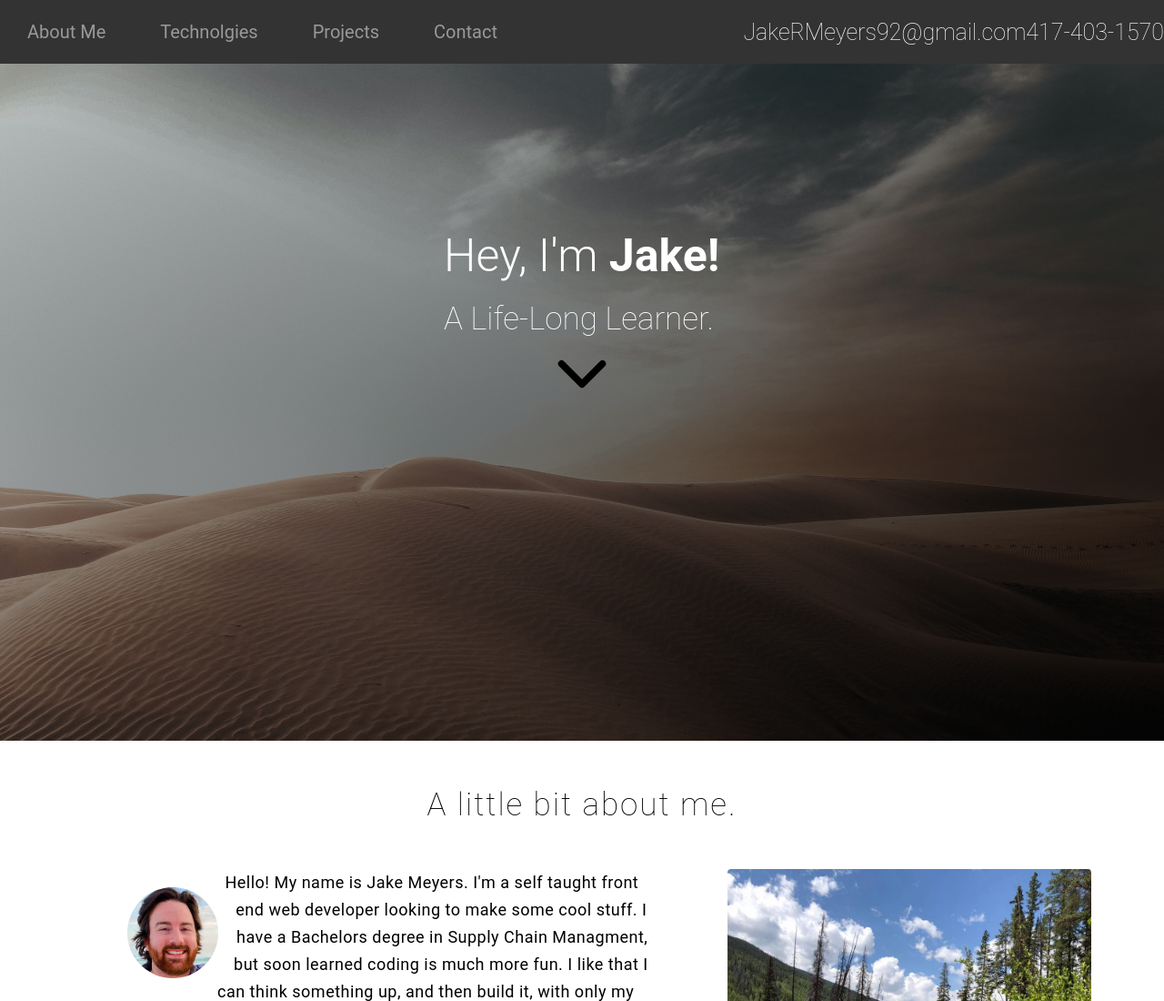
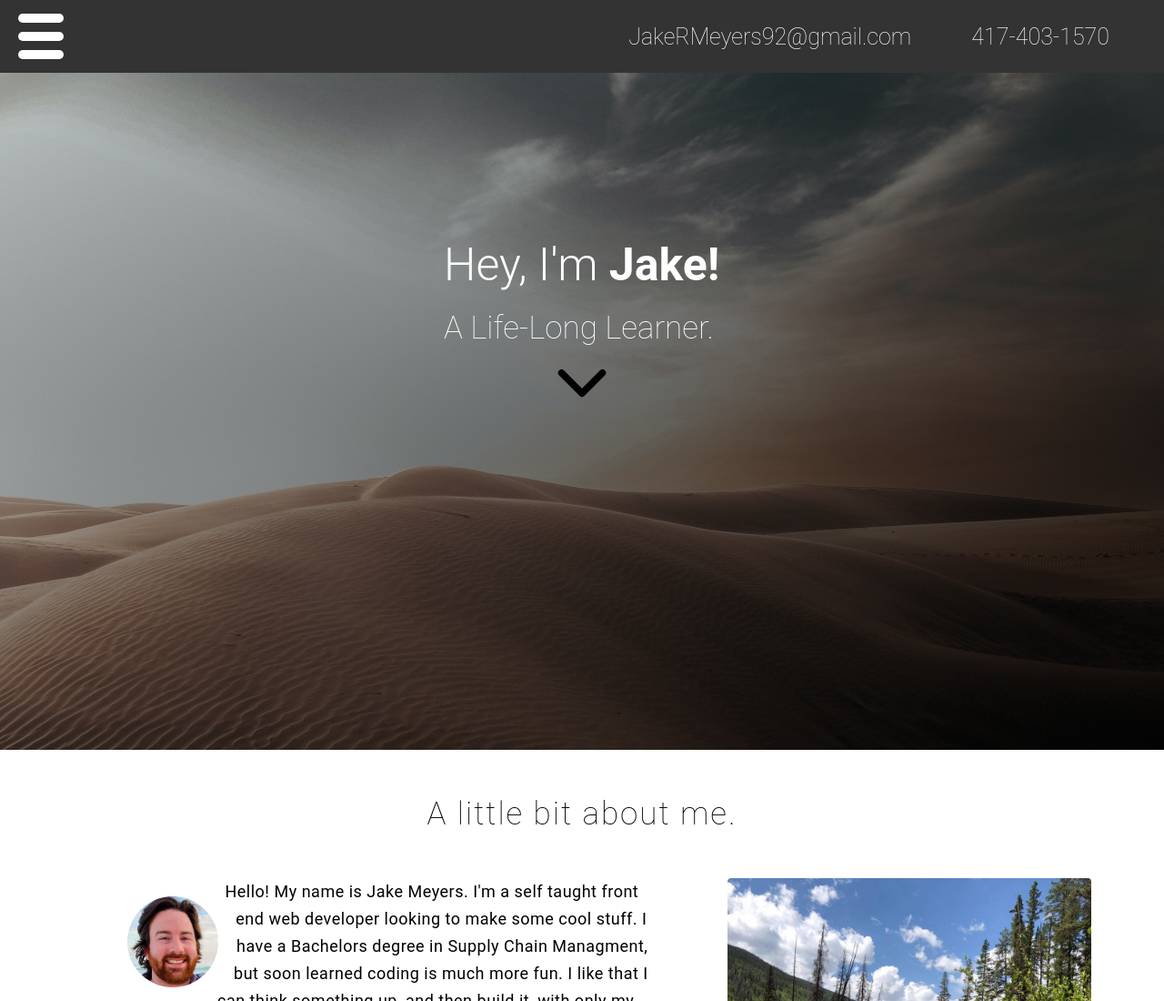
Before and after one commit to jrmeyers92/Portfolio, a website: page index.html in a window 1280 px wide. Shown: the top 1100 px of the page at 91% size. Drawn offline with nearby package versions, Linux system fonts and the light colour scheme.

Commit message:
burger icon and refactor of nav

```diff
--- a/index.html
+++ b/index.html
@@ -15,20 +15,29 @@
   <body>
     <header>
       <nav class="nav">
+        <div class="toggler">
+          <input type="checkbox" class="toggler__checkbox" />
+          <div class="toggler__lines"></div>
+        </div>
+
         <ul class="nav__list">
-          <li class="nav__item"><a href="#about-me"> About Me</a></li>
-          <li class="nav__item"><a href="#technologies">Technolgies</a></li>
-          <li class="nav__item"><a href="#projects"> Projects</a></li>
-          <li class="nav__item"><a href="#">Contact</a></li>
+          <li class="nav__item"><a class="nav__link" href="#">About Me</a></li>
+          <li class="nav__item">
+            <a class="nav__link" href="#">Technologies</a>
+          </li>
+          <li class="nav__item"><a class="nav__link" href="#">Projects</a></li>
+          <li class="nav__item"><a class="nav__link" href="#">Content</a></li>
         </ul>
+
+        <div class="header-contact">
+          <span class="header-contact__item font-weight-light"
+            >JakeRMeyers92@gmail.com</span
+          >
+          <span class="header-contact__item font-weight-light"
+            >417-403-1570</span
+          >
+        </div>
       </nav>
-
-      <div class="header-contact">
-        <span class="header-contact__item font-weight-light"
-          >JakeRMeyers92@gmail.com</span
-        >
-        <span class="header-contact__item font-weight-light">417-403-1570</span>
-      </div>
 
       <section class="landing-page">
         <div class="landing-page__headings">
--- a/sass/Sections/_header-contact.scss
+++ b/sass/Sections/_header-contact.scss
@@ -1,14 +1,15 @@
-.header-contact {
-  height: 7rem;
-  width: 100%;
-  display: flex;
-  justify-content: flex-end;
-  align-items: center;
-  font-size: 2.5rem;
-  background-color: #333;
-  color: white;
+// .header-contact {
+//   height: 7rem;
+//   width: 100%;
+//   display: flex;
+//   justify-content: flex-end;
+//   align-items: center;
+//   font-size: 2.5rem;
+//   background-color: #333;
+//   color: white;
+//   position: absolute;
 
-  &__item {
-    // margin-right: 6rem;
-  }
-}
+//   &__item {
+//     // margin-right: 6rem;
+//   }
+// }
--- a/sass/components/_nav.scss
+++ b/sass/components/_nav.scss
@@ -1,28 +1,58 @@
 .nav {
-  font-size: 2rem;
-  position: absolute;
-  color: #999;
-  cursor: pointer;
+  height: 10vh;
+  display: flex;
+  justify-content: space-between;
+  align-items: center;
+  background-color: #333;
+  color: white;
 
   &__list {
-    display: flex;
-    justify-content: flex-start;
-    align-items: center;
-    list-style-type: none;
-    height: 7rem;
+    transform: translateX(-50rem);
+    position: absolute;
+    transition: all 0.2s;
+    z-index: 3;
+    background-color: rgba(255, 255, 255, 0.856);
+    top: 10vh;
   }
 
   &__item {
-    margin: 0 3rem;
-  }
-  & a {
-    text-decoration: none;
-    color: #999;
-    transition: all 0.13s;
+    list-style-type: none;
+    font-size: 3rem;
+    padding: 2.5rem;
 
     &:hover,
     &:active {
+      background-color: #333;
+    }
+
+    &:hover > a,
+    &:active > a {
+      color: white;
+    }
+  }
+
+  &__link {
+    text-decoration: none;
+    color: black;
+
+    &:hover,
+    &:active {
+      background-color: #333;
       color: white;
     }
   }
 }
+
+.translate {
+  transform: translateX(0);
+}
+
+.header-contact {
+  float: right;
+  font-size: 2.5rem;
+  margin: 3rem;
+
+  &__item {
+    margin: 3rem;
+  }
+}
--- /dev/null
+++ b/sass/components/_toggler.scss
@@ -0,0 +1,56 @@
+.toggler {
+  display: inline-block;
+  height: 5rem;
+  width: 5rem;
+  margin: 2rem;
+  position: relative;
+
+  &__checkbox {
+    height: 5rem;
+    width: 5rem;
+    position: absolute;
+    z-index: 2;
+    cursor: pointer;
+    opacity: 0;
+  }
+
+  &__lines {
+    height: 1rem;
+    width: 5rem;
+    background-color: white;
+    border-radius: 2rem;
+    position: absolute;
+    transform: translateY(2rem);
+    transition: all 0.2s;
+
+    &::before,
+    &::after {
+      content: "";
+      position: absolute;
+      height: 1rem;
+      width: 5rem;
+      background-color: white;
+      border-radius: 2rem;
+      transform: translateY(2rem);
+      transition: all 0.2s;
+    }
+
+    &::before {
+      transform: translateY(-2rem);
+    }
+  }
+
+  &__checkbox:checked + &__lines::before {
+    transform: rotate(45deg);
+    top: 0;
+  }
+
+  &__checkbox:checked + &__lines::after {
+    transform: rotate(-45deg);
+    top: 0;
+  }
+
+  &__checkbox:checked + &__lines {
+    background-color: #333;
+  }
+}
--- a/sass/main.scss
+++ b/sass/main.scss
@@ -10,3 +10,4 @@
 @import "components/headings";
 @import "components/feature-box";
 @import "components/card";
+@import "components/toggler";
--- a/scripts/app.js
+++ b/scripts/app.js
@@ -1,5 +1,7 @@
+// Makes H2 change HTML per the array
+
 let h2Span = document.querySelector(".chaging-h2");
-const arr = ["Web Developer", "Life-Long Learner", "Fun Haver"];
+const arr = ["Web Developer", "Life-Long Learner", "Fun Haver", "Dog Lover"];
 let i = 0;
 
 let changeH2 = setInterval(() => {
@@ -10,3 +12,20 @@ let changeH2 = setInterval(() => {
   h2Span.innerHTML = arr[i];
   i++;
 }, 2000);
+
+// toggler menu
+
+// const navList = document.querySelector(".nav__list");
+// const checkbox = document.querySelector(".toggler__checkbox");
+// checkbox.addEventListener("click", () => {
+//   if (checkbox.checked) {
+//     navList.classList.add("translate");
+//   } else {
+//     navList.classList.remove("translate");
+//   }
+// });
+
+document.addEventListener("click", (e) => {
+  const navList = document.querySelector(".nav__list");
+  const checkbox = document.querySelector(".toggler__checkbox");
+});
```
Also changed, not shown: css/style.css.
